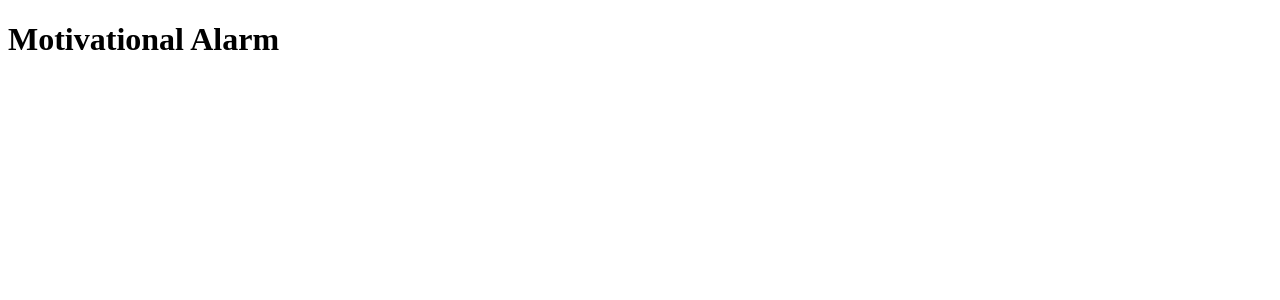
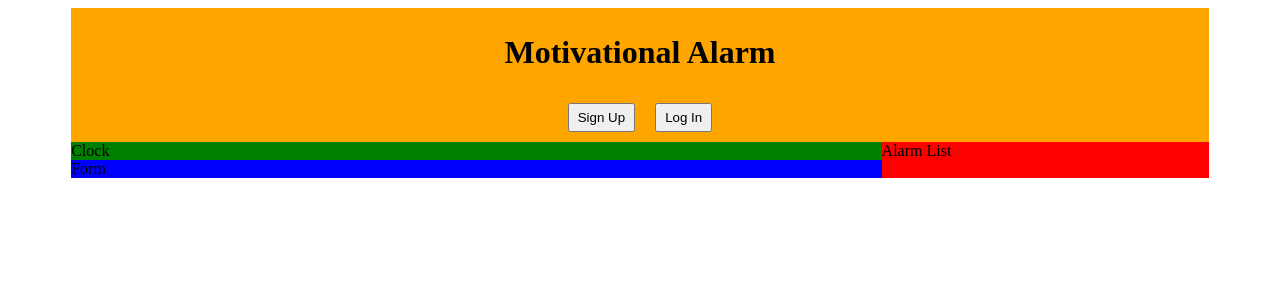
Before and after one commit to MotivationalAlarm/MotivationalAlarm, a React app: page / in a window 1280 px wide. Shown: the top 300 px of the page. Built offline with nearby package versions, Linux system fonts and the light colour scheme; the HTML template or start-up script is replaced by a standard one.

Commit message:
Initial app layout.

```diff
--- a/client/src/index.jsx
+++ b/client/src/index.jsx
@@ -1,7 +1,8 @@
 import React from 'react';
 import ReactDOM from 'react-dom';
 import $ from 'jquery';
-import TestComponent from './components/TestComponent.jsx';
+// import TestComponent from './components/TestComponent.jsx';
+import './styles/App.css';
 
 class App extends React.Component {
   constructor(props) {
@@ -14,9 +15,22 @@ class App extends React.Component {
   }
 
   render () {
-    return (<div>
-      <TestComponent />
-    </div>)
+    return (
+      <div className="app">
+        <header>
+          <div className="title">
+            <h1 className="title__text">Motivational Alarm</h1>
+          </div>
+          <div className="auth-buttons">
+            <button className="sign-up">Sign Up</button>
+            <button className="log-in">Log In</button>
+          </div>
+        </header>
+        <div className="clock">Clock</div>
+        <div className="alarm-list">Alarm List</div>
+        <div className="form">Form</div>
+    </div>
+    )
   }
 }
 
--- /dev/null
+++ b/client/src/styles/App.css
@@ -0,0 +1,70 @@
+.app {
+  display: grid;
+  width: 100%;
+  grid-template: "header header header header"
+                 "clock clock clock alarm-list"
+                 "clock clock clock alarm-list"
+                 "clock clock clock alarm-list"
+                 "form form form alarm-list"
+                 "form form form alarm-list";
+}
+
+header {
+  background-color: yellow;
+  grid-area: header;
+  text-align: center;
+  padding-top: 5px;
+  padding-bottom: 10px;
+}
+.title {
+  /*display:  inline-block;*/
+  margin-bottom: 10px;
+}
+
+.sign-up {
+  /*display: inline-block;*/
+  margin-left: 10px;
+  margin-right: 10px;
+  padding: 5px 8px 5px 8px;
+}
+
+.log-in {
+  /*display: inline-block;*/
+  margin-left: 10px;
+  margin-right: 10px;
+  padding: 5px 8px 5px 8px;
+}
+
+.clock {
+  background-color: green;
+  grid-area: clock;
+}
+
+.alarm-list {
+  background-color: red;
+  grid-area: alarm-list;
+}
+
+.form {
+  background-color: blue;
+  grid-area: form;
+}
+
+@media screen and (min-width: 1000px) {
+  .app {
+    width: 90%;
+    margin-left: 5%;
+  }
+  header {
+    background-color: orange;
+  }
+  .title {
+    display: inline-block;
+  }
+  .sign-up {
+    display: inline-block;
+  }
+  .log-in {
+    display: inline-block;
+  }
+}
--- a/package.json
+++ b/package.json
@@ -29,12 +29,14 @@
   },
   "dependencies": {
     "body-parser": "^1.17.2",
+    "css-loader": "^0.28.11",
     "eslint": "^4.19.1",
     "express": "^4.15.0",
     "jquery": "^3.1.1",
     "pg": "^7.4.3",
     "react": "^15.4.2",
     "react-dom": "^15.4.2",
-    "sequelize": "^4.37.10"
+    "sequelize": "^4.37.10",
+    "style-loader": "^0.21.0"
   }
 }
--- a/webpack.config.js
+++ b/webpack.config.js
@@ -17,6 +17,16 @@ module.exports = {
         query: {
           presets: ['react', 'es2015']
        }
+      },
+      {
+        test: /\.css$/,
+        loaders: ['style-loader', 'css-loader'],
+        include : SRC_DIR
+      },
+      {
+        test: /\.css$/,
+        include: /node_modules/,
+        loaders: ['style-loader', 'css-loader'],
       }
     ]
   }
```
